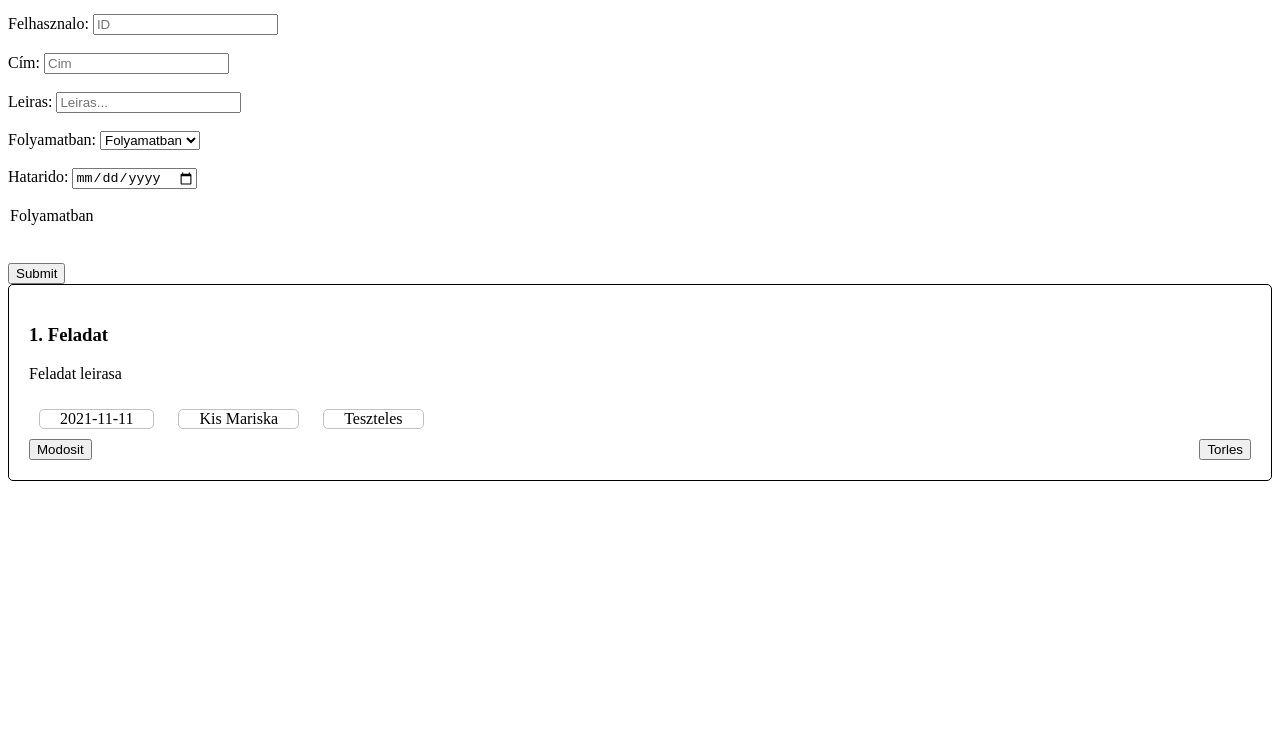
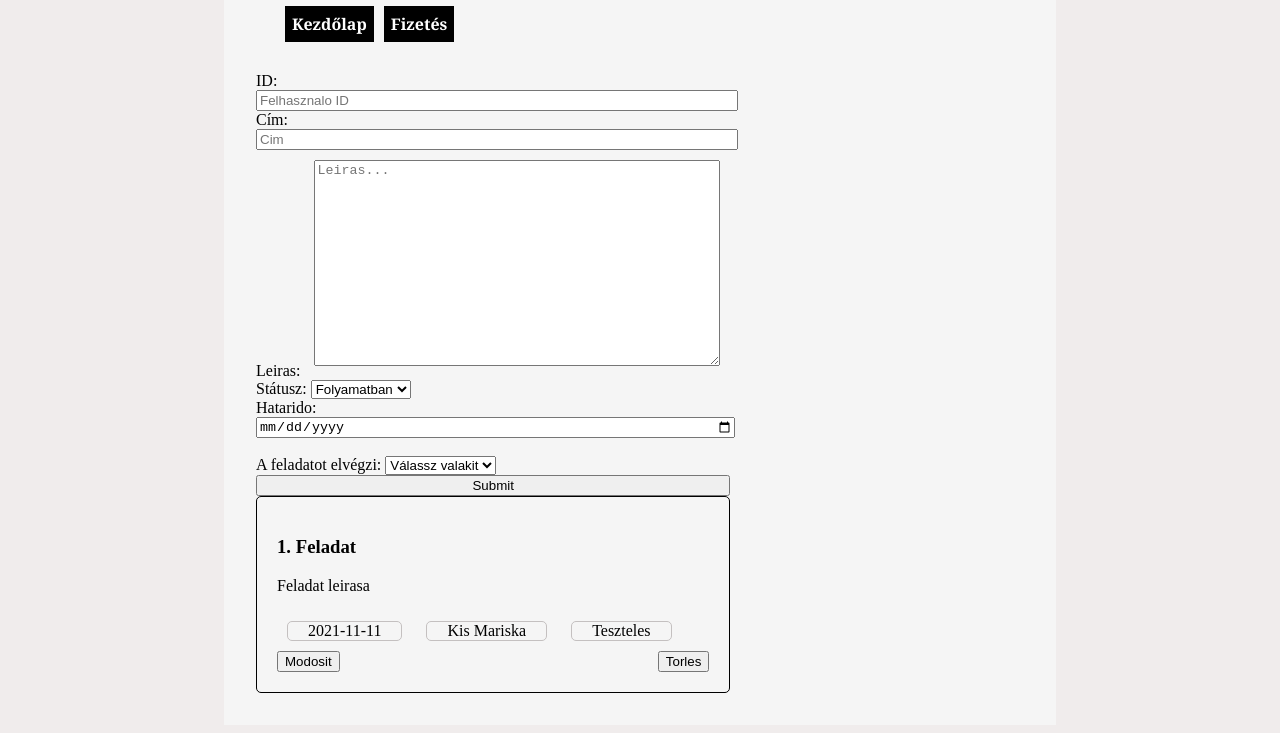
Before and after one commit to DrugKings/TaskManager_DrugKings, a plain HTML site: page task.html in a window 1280 px wide. Shown: the part 118-851 px from the top of the page. Before the commit the page ends 800 px from the top, so only its background shows below. Drawn offline with Linux system fonts and the light colour scheme.

Commit message:
Osztaly task , form és css korekcio, json+adat

```diff
--- a/task.css
+++ b/task.css
@@ -17,3 +17,14 @@
     flex-direction: row;
     justify-content: space-between;
 }
+#leiras{
+    width: 400px;
+    height: 200px;
+}
+input{
+    width: 100%;
+}
+textarea{
+    margin: 10px;
+    width: 100%;
+}
--- a/task.html
+++ b/task.html
@@ -5,6 +5,7 @@
     <meta http-equiv="X-UA-Compatible" content="IE=edge">
     <meta name="viewport" content="width=device-width, initial-scale=1.0">
     <link href="task.css" rel="stylesheet" type="text/css"/>
+    <link href="style.css" rel="stylesheet" type="text/css"/>
     <title>Drug Kings</title>
 </head>
 <body>
@@ -18,26 +19,32 @@
             </nav>
             <article>
                 <section id="letrehoztask">
-                    <form action="/action_page.php">
-                        <label for="felhasznalotxt">Felhasznalo: </label>
-                        <input  type="text" name="id" id="felhaszno" placeholder="ID"><br><br>
+                    <form">
+                        <label for="felhasznalo">ID: </label>
+                        <input  type="text" name="felhasznalo" id="felhasznalo" placeholder="Felhasznalo ID"><br>
 
-                        <label for="cimtxt">Cím: </label>
-                        <input type="text" name="cim" id="cim" placeholder="Cim"><br><br>
+                        <label for="cim">Cím: </label>
 
-                        <label for="leirastxt">Leiras: </label>
-                        <input type="text" name="leiras" id="leiras" placeholder="Leiras..." rows="4" cols="50"><br><br>
+                        <input type="text" name="cim" id="cim" placeholder="Cim"><br>
+                        <label for="leiras">Leiras: </label>
+                        <textarea type="text" name="leiras" id="leiras" placeholder="Leiras..."></textarea><br>
 
-                        <label for="folyamatxt">Folyamatban: </label>
-                        <select id="statusz">
-                            <option label="Folyamatban"></option>
-                          </select><br><br>
+                        <label for="status">Státusz: </label>
+                        <select id="status">
+                            <option id="folyamatban">Folyamatban</option>
+                            <option id="testelesalatt">Testelés alatt</option>
+                            <option id="kesz">Kész</option>
+                          </select><br>
 
-                            <label for="statusztxt">Hatarido: </label>
-                            <input type="date" id="hatarido" name="hatarido"><br><br>
+                            <label for="hatarido">Hatarido: </label>
+                            <input type="date" id="hatarido" name="hatarido"><br>
+                          </select><br>
 
-                            <option label="Folyamatban"></option>
-                          </select><br><br>
+                          <label for="elvegzi">A feladatot elvégzi: </label>
+                        <select id="elvegzi">
+                            <option id="-1">Válassz valakit</option>
+                            <option id="0">Ménesi Csaba</option>
+                          </select><br>
 
 
 
```
Also changed, not shown: dataBase.json (+8 -1 lines), ujTask.js (added).
